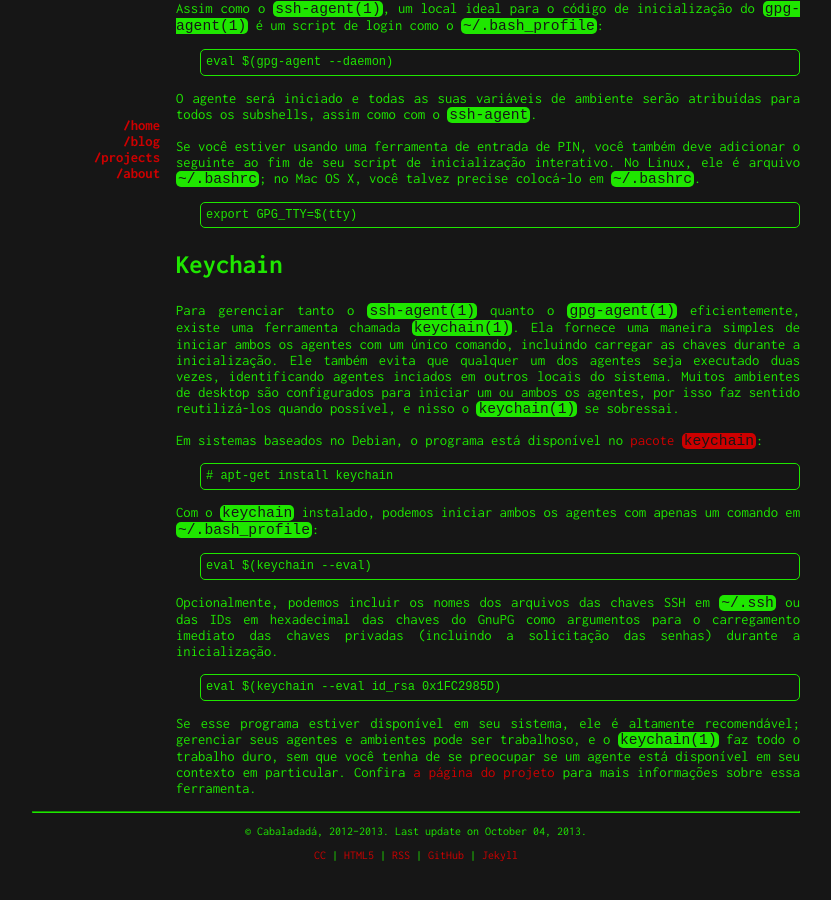
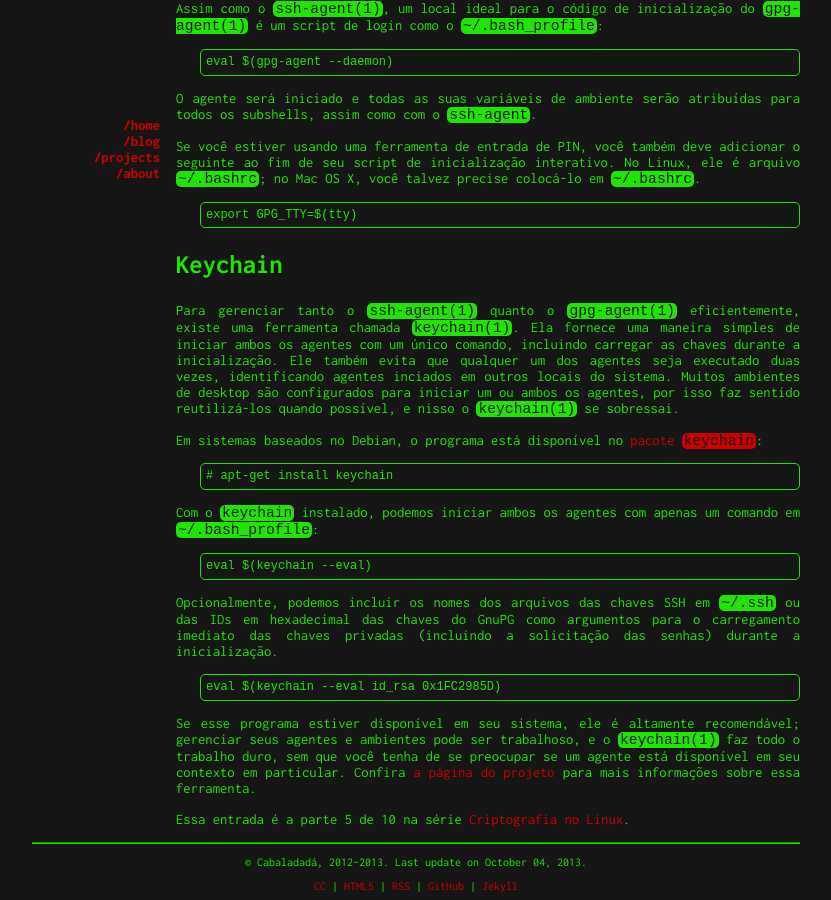
Before and after one commit to rberaldo/cabaladada, a Jekyll site: the page built from _posts/2013-09-30-linux_cripto_agentes.markdown, in a window 1280 px wide and 900 px high, scrolled down 4735 px. Shown: the whole window, without its empty margins (224-1055 px from the left). Built offline with Jekyll 4.4.1, drawn with Linux system fonts in a browser that asks for light colours; Markdown is read by kramdown in place of the engine named in the settings; comment, search, counter and statistics services are not loaded; before the commit the page ends 5604 px from its top, so only the background shows below that.

Commit message:
Article should display text about Linux Crypto series
At the end of every article in the Linux Crypto series, I add a line
telling which entry that is in relation to the series. The article on
agents didn't have that line.

```diff
--- a/_posts/2013-09-30-linux_cripto_agentes.markdown
+++ b/_posts/2013-09-30-linux_cripto_agentes.markdown
@@ -334,6 +334,9 @@ recomendável; gerenciar seus agentes e ambientes pode ser trabalhoso, e o
 um agente está disponível em seu contexto em particular. Confira [a página do
 projeto][keychain_site] para mais informações sobre essa ferramenta.
 
+Essa entrada é a parte 5 de 10 na série [Criptografia no
+Linux][linux_crypto_intro].
+
 [linux_crypto]: http://blog.sanctum.geek.nz/series/linux-crypto/
 [cc]: http://creativecommons.org/licenses/by-nc-sa/3.0/
 [linux_crypto_intro]: {% post_url 2013-09-16-linux_cripto_intro %}
```
